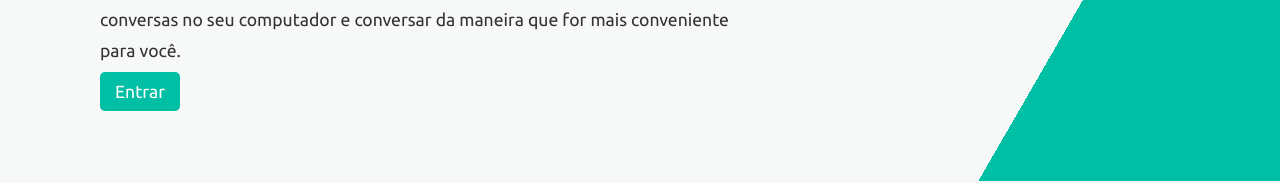
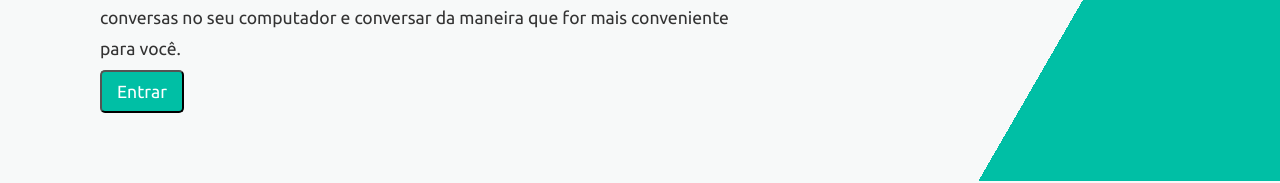
Before and after one commit to Guilherme-devcode/Chat-online, a React (Create React App) app: page / in a window 1280 px wide. Shown: the part 491-674 px from the top of the page. Built offline with nearby package versions, Linux system fonts and the light colour scheme.

Commit message:
resolvendo alguns bugs

```diff
--- a/src/components/LoginContainer.js
+++ b/src/components/LoginContainer.js
@@ -21,7 +21,7 @@ export default ({onReceive})=>{
 		        <div class="text">
 			    <h2>Whatsapp <WhatsAppIcon className="icone"/></h2>
 			    <p>Com o WhatsApp para web e computador, você pode sincronizar facilmente suas conversas no seu computador e conversar da maneira que for mais conveniente para você.</p>
-			    <a class="btn" onClick={handleFacebookLogin}>Entrar</a>
+			    <button class="btn" onClick={handleFacebookLogin}>Entrar</button>
 		    </div>
 	    </div>
         <div className="imgBx">
@@ -29,5 +29,4 @@ export default ({onReceive})=>{
         </div>
     </div>
     )
-
     }
```
